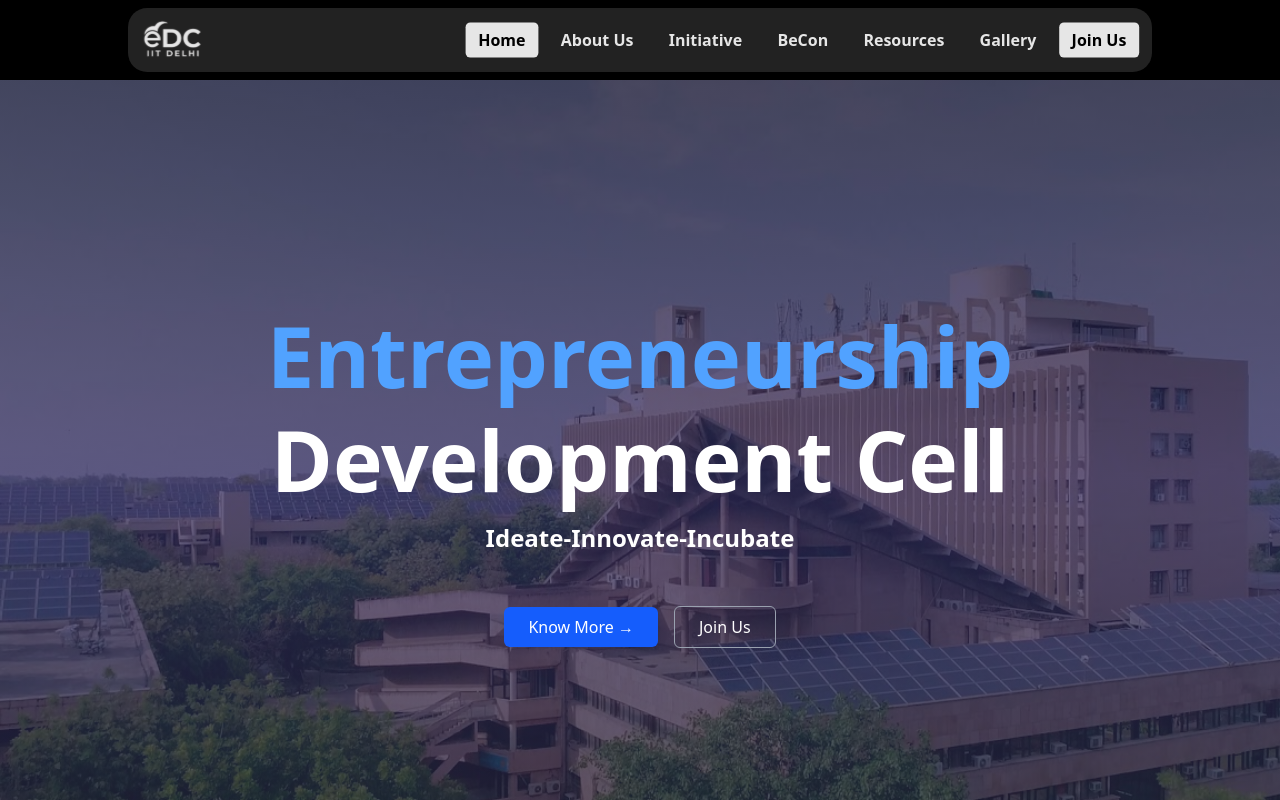
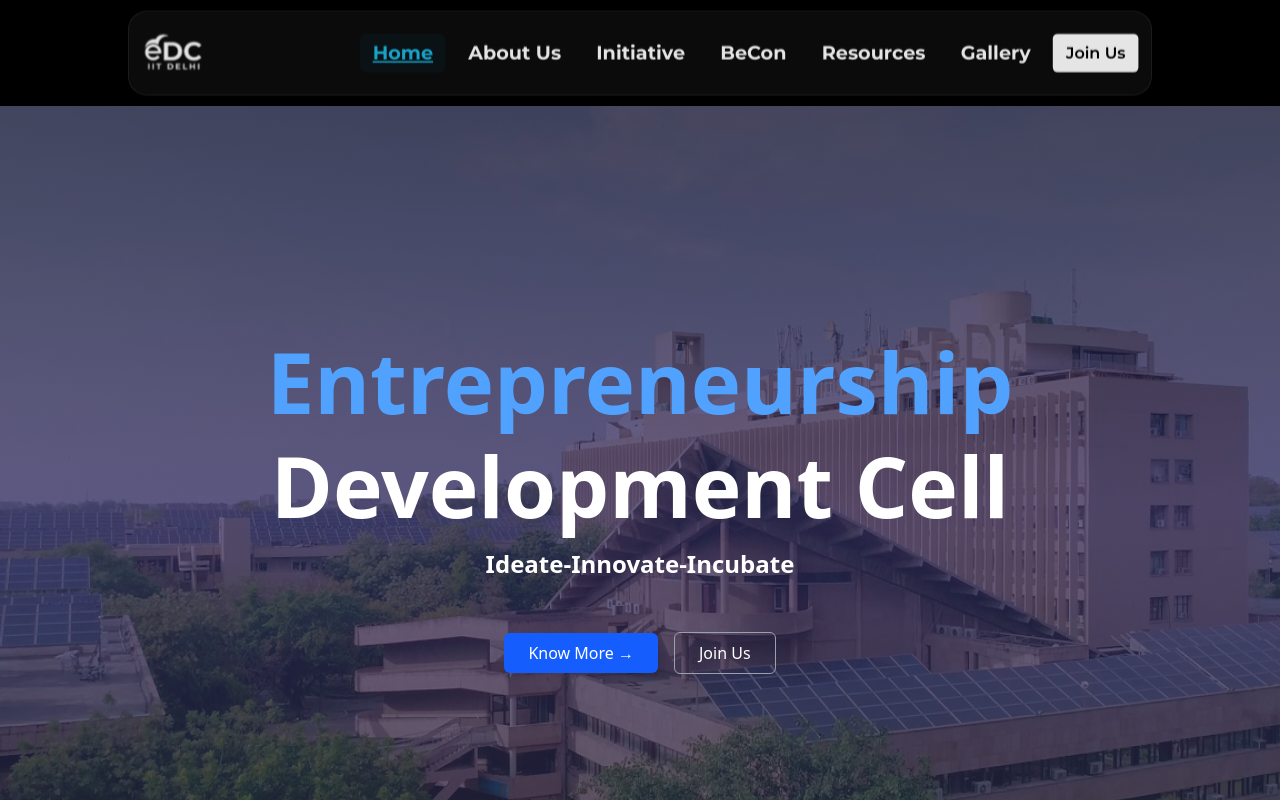
Before and after one commit to Prabhav2503/eDC, a React (Vite) app: page / in a window 1280 px wide. Built offline with nearby package versions, Linux system fonts and the light colour scheme.

Commit message:
design changes in navbar and home and added custom fonts

```diff
--- a/src/components/navbar.jsx
+++ b/src/components/navbar.jsx
@@ -1,11 +1,5 @@
 import React, { useState } from 'react'
 import { NavLink } from 'react-router-dom'
-
-const linkClass = ({ isActive }) =>
-  `px-4 py-2 rounded-md ${isActive ? 'bg-white text-black' : 'text-white hover:bg-gray-700'}`
-
-const mobileLinkClass = ({ isActive }) =>
-  `block px-4 py-3 text-white hover:bg-gray-700 ${isActive ? 'bg-white text-black' : ''}`
 
 const Navbar = ({ SVGs, shrink }) => {
   const [isMenuOpen, setIsMenuOpen] = useState(false)
@@ -13,15 +7,20 @@
   const toggleMenu = () => {
     setIsMenuOpen(!isMenuOpen)
   }
+  const linkClass = ({ isActive }) =>
+    `px-4 py-2 rounded-lg font-bold ${shrink ? 'text-2xl' : 'text-lg'} ${isActive ? 'bg-[#1CB5E0]/5 text-[#1CB5E0] underline decoration-2 underline-offset-2' : 'text-white hover:underline decoration-2 hover:underline-offset-2 '}`
+
+  const mobileLinkClass = ({ isActive }) =>
+    `block px-4 py-3 ${shrink ? 'text-lg' : 'text-base'} ${isActive ? 'bg-[#1CB5E0]/5 text-[#1CB5E0] underline decoration-2 underline-offset-2 ' : 'text-white hover:bg-white/10 decoration-white/50 '}`
 
   return (
     <div
-      className={`w-full bg-[#262626] z-20 transition-all duration-300 ${
+      className={`w-full bg-white/5 backdrop-blur-md border border-white/10 shadow-sm z-30 transition-all duration-300 ${
         shrink ? 'scale-80 rounded-3xl font-semibold text-xl opacity-90' : ''
-      }`}
+      }`} style={{fontFamily:"Montserrat"}}
     >
       {/* Main Navbar */}
-      <div className="flex items-center justify-between px-4 ">
+  <div className="flex items-center justify-between px-4 py-3">
         <img src={SVGs.logo} alt="logo" className='w-20' />
 
         {/* Desktop Navigation - Hidden on Mobile */}
@@ -66,7 +65,7 @@
 
       {/* Mobile Navigation Menu - Only visible on mobile when menu is open */}
       <div className={`md:hidden transition-all duration-300 ease-in-out ${isMenuOpen ? 'max-h-96 opacity-100' : 'max-h-0 opacity-0 overflow-hidden'}`}>
-        <div className="px-4 py-2 bg-[#262626] border-t border-gray-600">
+        <div className="px-4 py-2 bg-white/5 backdrop-blur-md border-t border-white/10">
           <NavLink to='/' className={mobileLinkClass} end onClick={toggleMenu}>
             Home
           </NavLink>
--- a/src/index.css
+++ b/src/index.css
@@ -1,8 +1,22 @@
+
+@import url('https://fonts.googleapis.com/css2?family=Inter:ital,opsz,wght@0,14..32,100..900;1,14..32,100..900&family=Lato:ital,wght@0,100;0,300;0,400;0,700;0,900;1,100;1,300;1,400;1,700;1,900&family=Montserrat:ital,wght@0,100..900;1,100..900&family=Open+Sans:ital,wght@0,300..800;1,300..800&family=Poppins:ital,wght@0,100;0,200;0,300;0,400;0,500;0,600;0,700;0,800;0,900;1,100;1,200;1,300;1,400;1,500;1,600;1,700;1,800;1,900&family=Space+Grotesk:wght@300..700&family=Spectral:ital,wght@0,200;0,300;0,400;0,500;0,600;0,700;0,800;1,200;1,300;1,400;1,500;1,600;1,700;1,800&display=swap');
+@import url('https://fonts.googleapis.com/css2?family=Inter:ital,opsz,wght@0,14..32,100..900;1,14..32,100..900&family=Lato:ital,wght@0,100;0,300;0,400;0,700;0,900;1,100;1,300;1,400;1,700;1,900&family=Montserrat:ital,wght@0,100..900;1,100..900&family=Noto+Serif+Hebrew:wght@100..900&family=Open+Sans:ital,wght@0,300..800;1,300..800&family=Poppins:ital,wght@0,100;0,200;0,300;0,400;0,500;0,600;0,700;0,800;0,900;1,100;1,200;1,300;1,400;1,500;1,600;1,700;1,800;1,900&family=Space+Grotesk:wght@300..700&family=Spectral:ital,wght@0,200;0,300;0,400;0,500;0,600;0,700;0,800;1,200;1,300;1,400;1,500;1,600;1,700;1,800&display=swap');
+
 @import "tailwindcss";
+
 
 @layer utilities {
   .bullet-custom ::marker {
     color: #306ee8; /* Custom color */
+  }
+  .text-glow {
+    /* Strong cyan glow */
+    text-shadow: 0 0 10px rgba(28,181,224,0.95), 0 0 20px rgba(28,181,224,0.6);
+  }
+
+  .text-glow-soft {
+    /* Subtle white glow for contrast on dark backgrounds */
+    text-shadow: 0 0 6px rgba(255,255,255,0.6);
   }
 }
 
--- a/src/pages/Home.jsx
+++ b/src/pages/Home.jsx
@@ -29,12 +29,16 @@
         <div className="sticky top-0">
           <Landing JPG={JPG} />
         </div>
-      <div ref={ref} className="bg-gradient-to-b from-[#0F0C29] via-[#302B63] to-[#24243E] sticky top-0">
+        <div className="sticky top-0">
+          <div className="w-full bg-gradient-to-b from to-[#1CB5E0] h-30"/>
+      <div ref={ref} className="bg-gradient-to-b from-[#0F0C29] via-[#302B63] to-[#24243E]">
+
         <AboutHome JPG={JPG} />
         <Stats />
         <Incentive />
         <PastSpeakers />
       </div>
+        </div>
       </div>
 
 );
```
